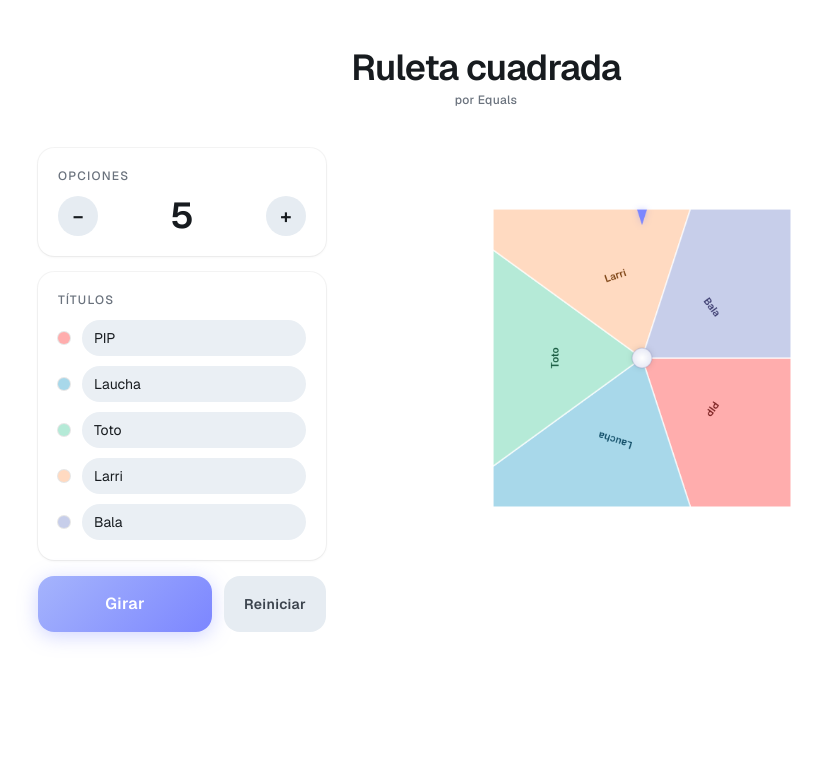
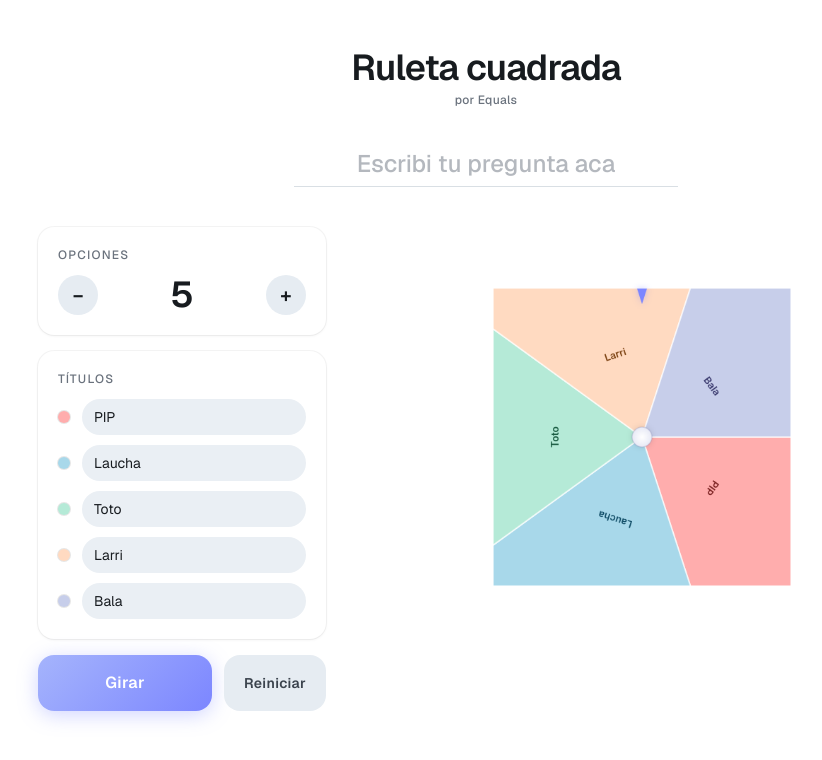
Before and after one commit to vazmanuvaz/ruleta-cuadrada-equals, a Next.js app: page / in a window 1280 px wide. Shown: the top 760 px of the page, without its empty margins (154-976 px from the left). Built offline with nearby package versions, Linux system fonts and the light colour scheme.

Commit message:
feat: add editable text field below header
Introduce editable text box with placeholder and reset 'question' state on reset.

Co-authored-by: Manuvaz <54805131+vazmanuvaz@users.noreply.github.com>

```diff
--- a/app/page.tsx
+++ b/app/page.tsx
@@ -7,6 +7,7 @@ const DEFAULT_OPTIONS = ["PIP", "Laucha", "Toto", "Larri", "Bala"]
 
 export default function RuletaPage() {
   const [count, setCount] = useState(5)
+  const [question, setQuestion] = useState("")
   const [options, setOptions] = useState<string[]>(DEFAULT_OPTIONS)
   const [rotation, setRotation] = useState(0)
   const [isSpinning, setIsSpinning] = useState(false)
@@ -16,6 +17,7 @@ export default function RuletaPage() {
   function handleReset() {
     if (animRef.current) cancelAnimationFrame(animRef.current)
     setCount(5)
+    setQuestion("")
     setOptions(DEFAULT_OPTIONS)
     setRotation(0)
     setIsSpinning(false)
@@ -95,6 +97,20 @@ export default function RuletaPage() {
           por Equals
         </p>
       </header>
+
+      {/* Pregunta editable */}
+      <div className="w-full max-w-lg">
+        <input
+          type="text"
+          value={question}
+          onChange={(e) => setQuestion(e.target.value)}
+          placeholder="Escribi tu pregunta aca"
+          maxLength={80}
+          className="w-full text-center text-xl sm:text-2xl font-medium bg-transparent border-none outline-none text-foreground placeholder:text-muted-foreground/50 focus:outline-none caret-primary"
+          aria-label="Pregunta de la ruleta"
+        />
+        <div className="mt-1.5 h-px bg-border mx-auto w-3/4" />
+      </div>
 
       {/* Layout: mobile = column, desktop = row */}
       <div className="w-full max-w-4xl flex flex-col md:flex-row-reverse gap-6 items-start justify-center">
```
